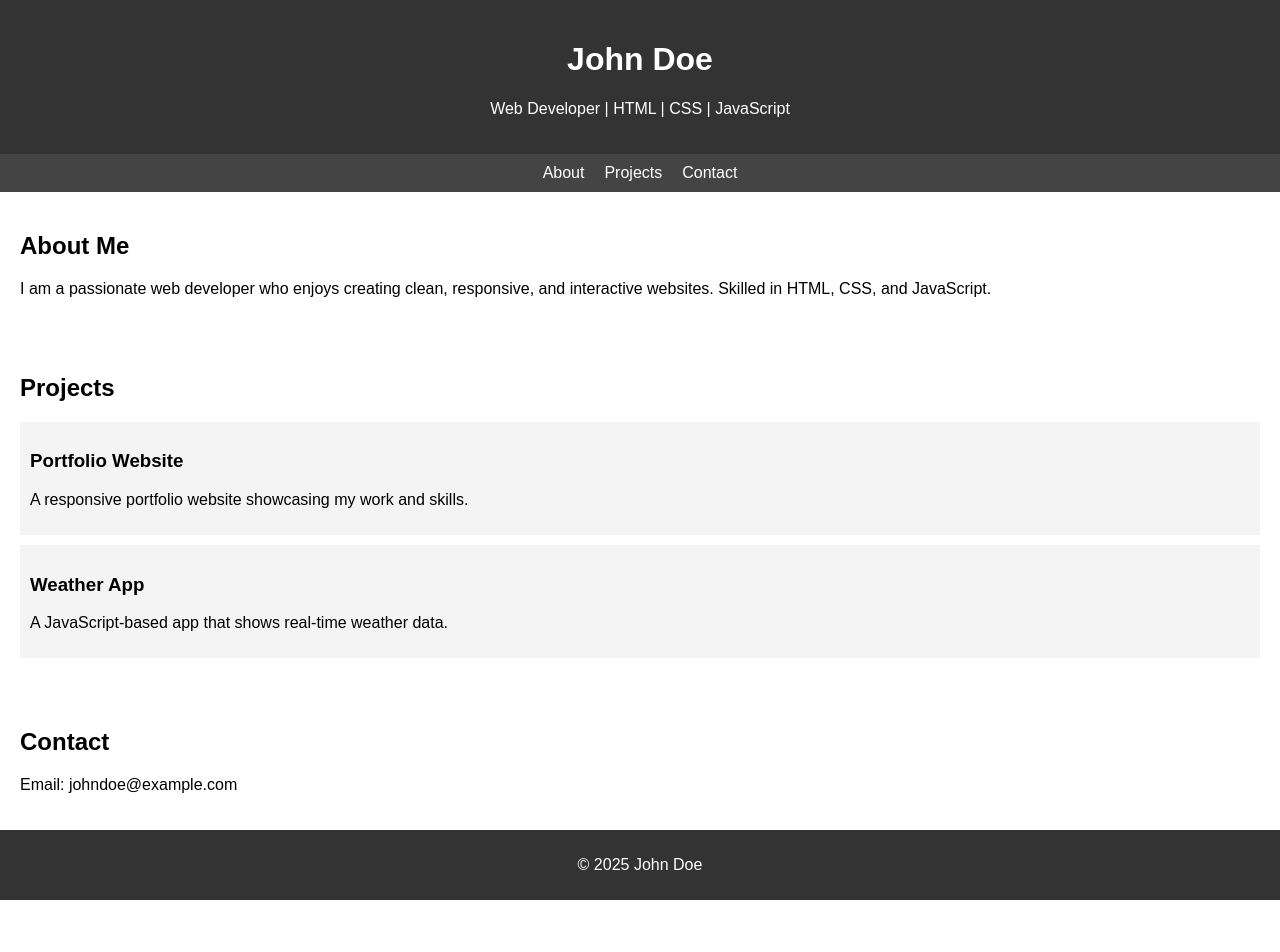
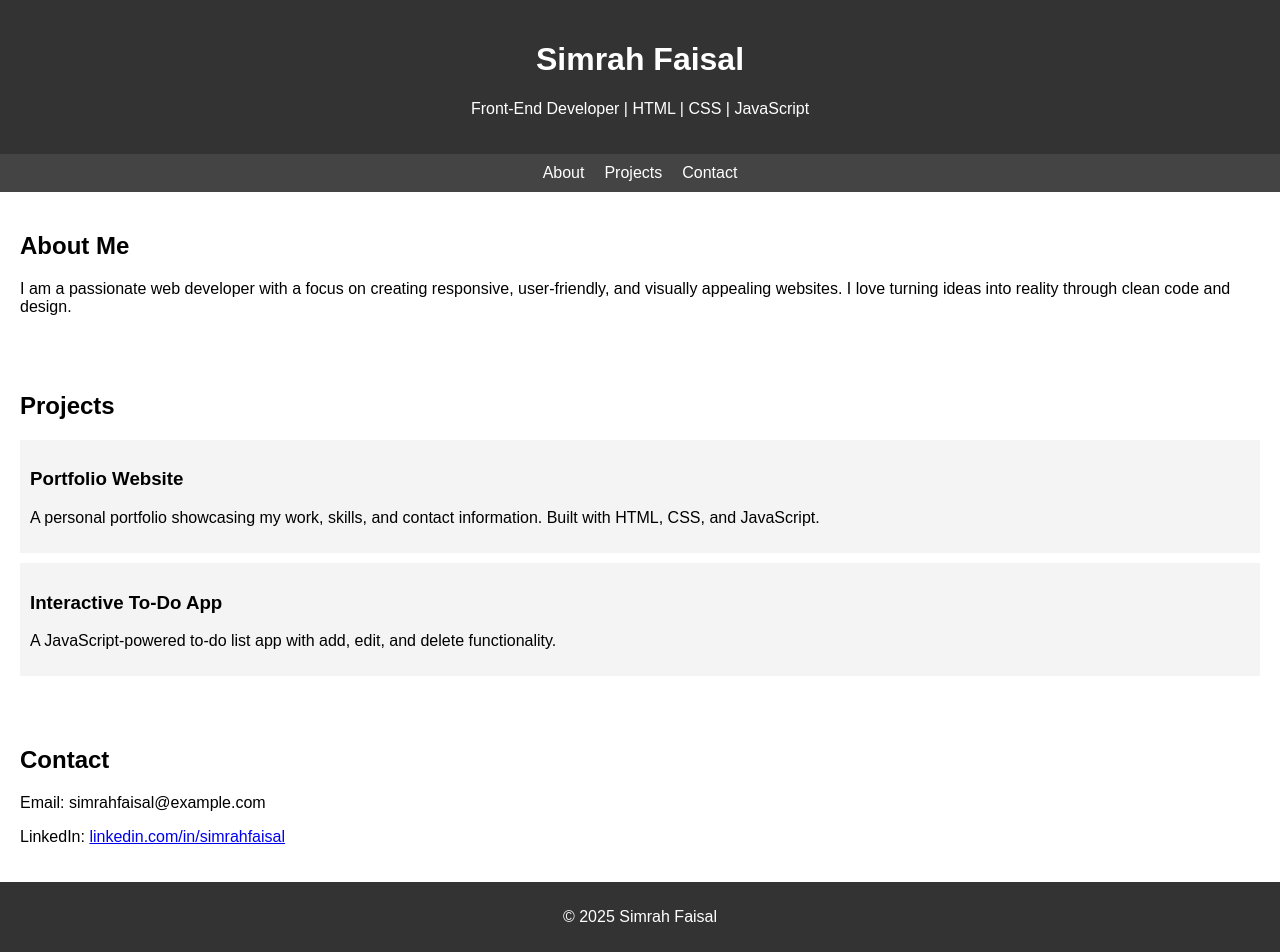
Before and after one commit to SimrahFaisal1/portfolio, a plain HTML site: page index.html in a window 1280 px wide. Before the commit the page ends 900 px from the top, so only its background shows below. Drawn offline with Linux system fonts and the light colour scheme.

Commit message:
Update index.html

```diff
--- a/index.html
+++ b/index.html
@@ -3,13 +3,13 @@
 <head>
     <meta charset="UTF-8">
     <meta name="viewport" content="width=device-width, initial-scale=1.0">
-    <title>My Portfolio</title>
+    <title>Simrah Faisal - Portfolio</title>
     <link rel="stylesheet" href="style.css">
 </head>
 <body>
     <header>
-        <h1>John Doe</h1>
-        <p>Web Developer | HTML | CSS | JavaScript</p>
+        <h1>Simrah Faisal</h1>
+        <p>Front-End Developer | HTML | CSS | JavaScript</p>
     </header>
 
     <nav>
@@ -20,28 +20,29 @@
 
     <section id="about">
         <h2>About Me</h2>
-        <p>I am a passionate web developer who enjoys creating clean, responsive, and interactive websites. Skilled in HTML, CSS, and JavaScript.</p>
+        <p>I am a passionate web developer with a focus on creating responsive, user-friendly, and visually appealing websites. I love turning ideas into reality through clean code and design.</p>
     </section>
 
     <section id="projects">
         <h2>Projects</h2>
         <div class="project">
             <h3>Portfolio Website</h3>
-            <p>A responsive portfolio website showcasing my work and skills.</p>
+            <p>A personal portfolio showcasing my work, skills, and contact information. Built with HTML, CSS, and JavaScript.</p>
         </div>
         <div class="project">
-            <h3>Weather App</h3>
-            <p>A JavaScript-based app that shows real-time weather data.</p>
+            <h3>Interactive To-Do App</h3>
+            <p>A JavaScript-powered to-do list app with add, edit, and delete functionality.</p>
         </div>
     </section>
 
     <section id="contact">
         <h2>Contact</h2>
-        <p>Email: johndoe@example.com</p>
+        <p>Email: simrahfaisal@example.com</p>
+        <p>LinkedIn: <a href="#">linkedin.com/in/simrahfaisal</a></p>
     </section>
 
     <footer>
-        <p>© 2025 John Doe</p>
+        <p>© 2025 Simrah Faisal</p>
     </footer>
 
     <script src="script.js"></script>
```
